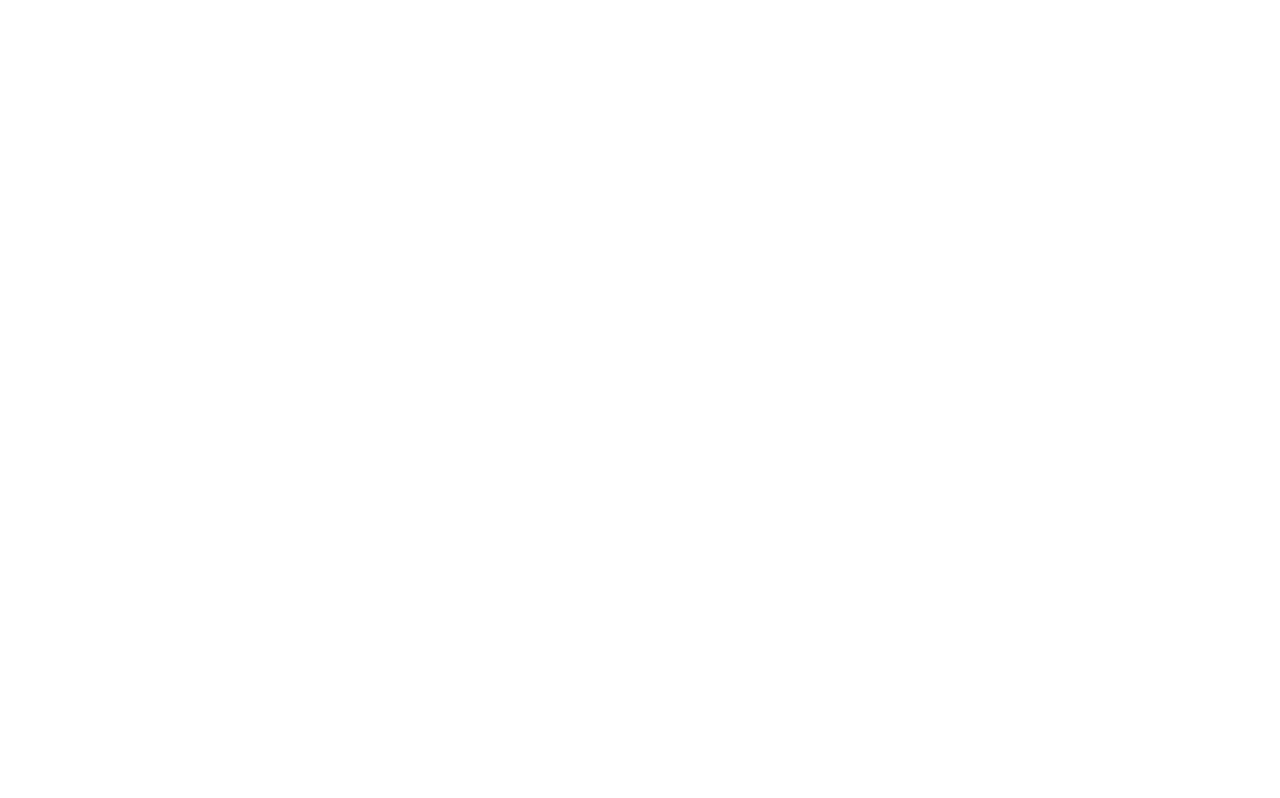
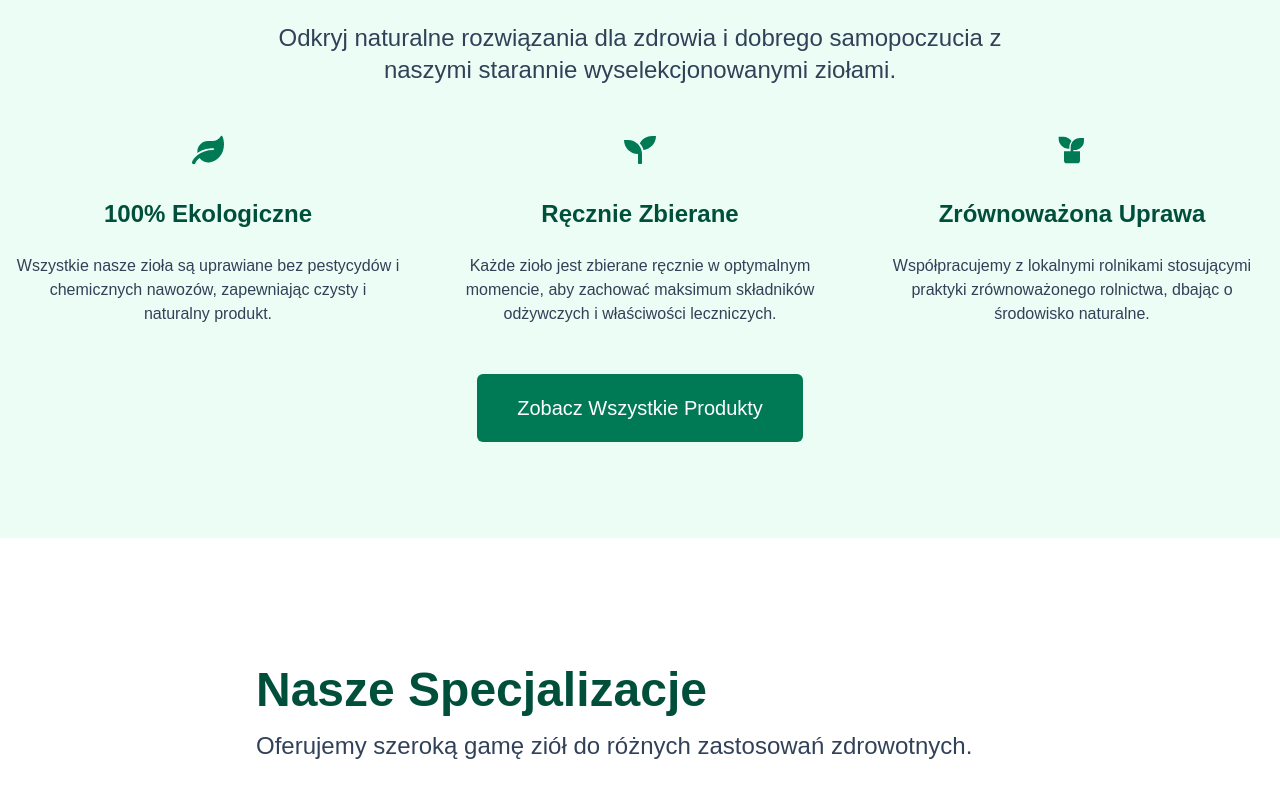
Before and after one commit to MichalIrzylowski/herbalist, a Next.js app: page / in a window 1280 px wide. Shown: the part 942-1740 px from the top of the page. Before the commit the page ends 800 px from the top, so only its background shows below. Built offline with nearby package versions, Linux system fonts and the light colour scheme.

Commit message:
Add MarketingSection component and update Home page to include it; fix Hero component CTA link

```diff
--- a/src/app/page.tsx
+++ b/src/app/page.tsx
@@ -1,10 +1,79 @@
 import Hero from "@/components/Hero";
+import MarketingSection from "@/components/MarketingSection";
 
 export default function Home() {
   return (
     <div>
       <main>
         <Hero />
+        <MarketingSection
+          title="Dlaczego Warto Wybrać Nasze Zioła?"
+          subtitle="Odkryj naturalne rozwiązania dla zdrowia i dobrego samopoczucia z naszymi starannie wyselekcjonowanymi ziołami."
+          background="light"
+          alignment="center"
+          features={[
+            {
+              title: "100% Ekologiczne",
+              description:
+                "Wszystkie nasze zioła są uprawiane bez pestycydów i chemicznych nawozów, zapewniając czysty i naturalny produkt.",
+              iconName: "leaf",
+              layout: "verticalCentered",
+            },
+            {
+              title: "Ręcznie Zbierane",
+              description:
+                "Każde zioło jest zbierane ręcznie w optymalnym momencie, aby zachować maksimum składników odżywczych i właściwości leczniczych.",
+              iconName: "seedling",
+              layout: "verticalCentered",
+            },
+            {
+              title: "Zrównoważona Uprawa",
+              description:
+                "Współpracujemy z lokalnymi rolnikami stosującymi praktyki zrównoważonego rolnictwa, dbając o środowisko naturalne.",
+              iconName: "plant",
+              layout: "verticalCentered",
+            },
+          ]}
+          ctaText="Zobacz Wszystkie Produkty"
+          ctaLink="/products"
+        />
+
+        <MarketingSection
+          title="Nasze Specjalizacje"
+          subtitle="Oferujemy szeroką gamę ziół do różnych zastosowań zdrowotnych."
+          background="white"
+          spacing="spacious"
+          featureColumns={4}
+          features={[
+            {
+              title: "Zioła na Trawienie",
+              description:
+                "Naturalne wsparcie dla zdrowego układu pokarmowego.",
+              iconName: "medicines",
+              padding: "medium",
+            },
+            {
+              title: "Zioła Uspokajające",
+              description: "Pomoc w redukcji stresu i poprawie jakości snu.",
+              iconName: "medicines",
+              padding: "medium",
+            },
+            {
+              title: "Zioła Wzmacniające",
+              description:
+                "Wzmocnienie odporności i ogólnej witalności organizmu.",
+              iconName: "medicines",
+              padding: "medium",
+            },
+            {
+              title: "Mieszanki Ziołowe",
+              description:
+                "Specjalnie skomponowane mieszanki dla kompleksowego działania.",
+              iconName: "medicines",
+              padding: "medium",
+            },
+          ]}
+        />
       </main>
       <footer></footer>
     </div>
--- /dev/null
+++ b/src/components/Feature/index.tsx
@@ -0,0 +1,54 @@
+import React from "react";
+import { tv } from "tailwind-variants";
+import { Heading } from "../Heading";
+import { Icon, type IconName } from "../Icon";
+
+const featureStyles = tv({
+  base: "flex flex-col",
+  variants: {
+    layout: {
+      vertical: "items-start gap-4",
+      verticalCentered: "items-center text-center gap-4",
+    },
+    padding: {
+      none: "p-0",
+      small: "p-4",
+      medium: "p-6",
+      large: "p-8",
+    },
+  },
+  defaultVariants: {
+    layout: "vertical",
+    padding: "none",
+  },
+});
+
+export interface FeatureProps {
+  title: string;
+  description: string;
+  iconName?: IconName;
+  layout?: "vertical" | "verticalCentered";
+  padding?: "none" | "small" | "medium" | "large";
+}
+
+export function Feature({
+  title,
+  description,
+  iconName,
+  layout = "vertical",
+  padding = "none",
+}: FeatureProps) {
+  return (
+    <div className={featureStyles({ layout, padding })}>
+      {iconName && (
+        <div className="mb-4">
+          <Icon name={iconName} size="lg" color="primary" />
+        </div>
+      )}
+      <Heading level={3} size="h5" color="primary" marginBottom="small">
+        {title}
+      </Heading>
+      <p className="text-slate-700">{description}</p>
+    </div>
+  );
+}
--- a/src/components/Hero/index.tsx
+++ b/src/components/Hero/index.tsx
@@ -14,7 +14,7 @@
   title = "Naturalne lekarstwa, dostarczane prosto do Twoich drzwi",
   subtitle = "Najwyższej jakości zioła pozyskiwane bezpośrednio z zrównoważonych farm. Doświadcz mocy naturalnego zdrowia.",
   ctaText = "Odkryj Naszą Kolekcję",
-  ctaLink = "/colection",
+  ctaLink = "/products",
   aboutUsLink = "/about-us",
 }: HeroProps) {
   return (
--- /dev/null
+++ b/src/components/MarketingSection/index.tsx
@@ -0,0 +1,126 @@
+import React from "react";
+import { tv, type VariantProps } from "tailwind-variants";
+import { Heading } from "../Heading";
+import { Link } from "../Link";
+import { Feature, type FeatureProps } from "../Feature";
+
+const marketingSectionStyles = tv({
+  base: "py-16 md:py-24",
+  variants: {
+    background: {
+      white: "bg-white",
+      light: "bg-emerald-50",
+      gradient: "bg-gradient-to-b from-white to-emerald-50",
+    },
+    spacing: {
+      normal: "py-16 md:py-24",
+      compact: "py-8 md:py-12",
+      spacious: "py-20 md:py-32",
+    },
+    alignment: {
+      left: "text-left",
+      center: "text-center",
+      right: "text-right",
+    },
+  },
+  defaultVariants: {
+    background: "white",
+    spacing: "normal",
+    alignment: "left",
+  },
+});
+
+export interface MarketingSectionProps
+  extends VariantProps<typeof marketingSectionStyles> {
+  title: string;
+  subtitle?: string;
+  features?: FeatureProps[];
+  ctaText?: string;
+  ctaLink?: string;
+  className?: string;
+  featureColumns?: 1 | 2 | 3 | 4;
+}
+
+export default function MarketingSection({
+  title,
+  subtitle,
+  features = [],
+  ctaText,
+  ctaLink,
+  background,
+  spacing,
+  alignment,
+  className,
+  featureColumns = 3,
+}: MarketingSectionProps) {
+  const gridColsClass = {
+    1: "grid-cols-1",
+    2: "grid-cols-1 md:grid-cols-2",
+    3: "grid-cols-1 md:grid-cols-2 lg:grid-cols-3",
+    4: "grid-cols-1 md:grid-cols-2 lg:grid-cols-4",
+  }[featureColumns];
+
+  return (
+    <section
+      className={marketingSectionStyles({
+        background,
+        spacing,
+        alignment,
+        className,
+      })}
+    >
+      <div className="container mx-auto px-4">
+        <div className="max-w-3xl mx-auto mb-12">
+          <Heading
+            level={2}
+            color="primary"
+            marginBottom="medium"
+            className={alignment === "center" ? "mx-auto" : ""}
+          >
+            {title}
+          </Heading>
+
+          {subtitle && (
+            <Heading
+              level={3}
+              size="h5"
+              weight="normal"
+              color="secondary"
+              marginBottom="large"
+              className={alignment === "center" ? "mx-auto" : ""}
+            >
+              {subtitle}
+            </Heading>
+          )}
+        </div>
+
+        {features.length > 0 && (
+          <div
+            className={`grid ${gridColsClass} gap-8 md:gap-10 lg:gap-12 mb-12`}
+          >
+            {features.map((feature, index) => (
+              <Feature
+                key={index}
+                title={feature.title}
+                description={feature.description}
+                iconName={feature.iconName}
+                layout={feature.layout}
+                padding={feature.padding}
+              />
+            ))}
+          </div>
+        )}
+
+        {ctaText && ctaLink && (
+          <div
+            className={`mt-10 ${alignment === "center" ? "text-center" : ""}`}
+          >
+            <Link href={ctaLink} variant="primary" size="lg">
+              {ctaText}
+            </Link>
+          </div>
+        )}
+      </div>
+    </section>
+  );
+}
```
